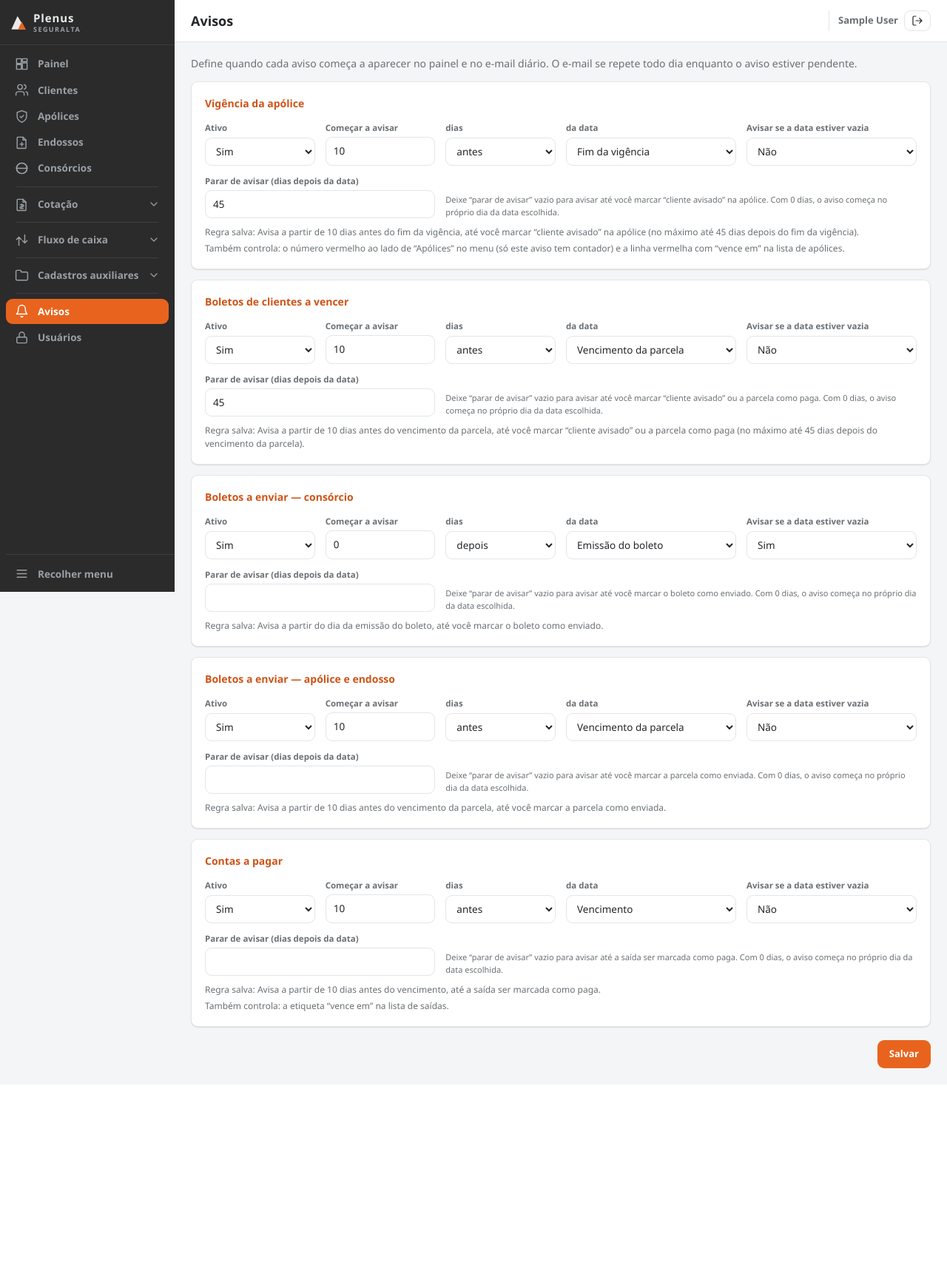
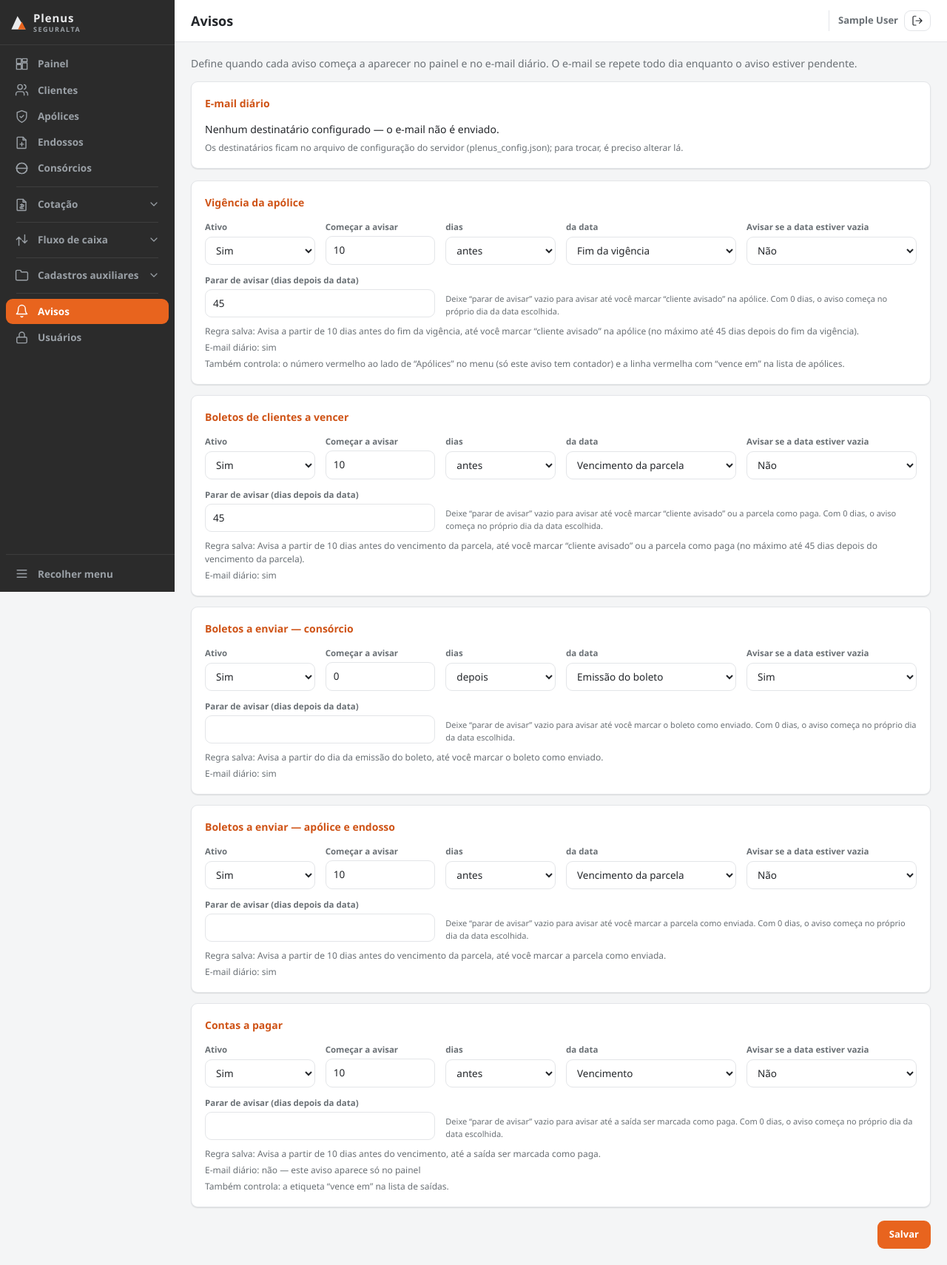
Before and after one commit to renatarisc/PlenusSeguralta, a Flask app: page /configuracoes/avisos in a window 1280 px wide. Shown: the whole page at 74% size. Before the commit the page ends 1444 px from the top, so only its background shows below. Run offline with Flask 3, Linux system fonts and the light colour scheme; the visitor is signed in with stand-in values (Sample User, id 1); data comes from the database, SQL or seed files in the repository; tables that the repository leaves empty hold one stand-in row (values such as "Sample post"); some libraries are stand-ins or nearby versions.

Commit message:
Avisos: mostra para quem vai o e-mail diário e quais avisos geram e-mail
Co-Authored-By: Claude Opus 5.5 <noreply@anthropic.com>

```diff
--- a/app.py
+++ b/app.py
@@ -20,6 +20,7 @@ import db
 import repo
 import leitura_pdf
 import cotacao_leitura_pdf
+import notificacoes
 import seguranca
 from validacao import (
     formatar_cpf, formatar_cnpj, formatar_documento, formatar_cep, formatar_telefone, validar_cliente,
@@ -350,8 +351,10 @@ def config_avisos():
         for e in erros:
             flash(e, "erro")
         regras = {**regras, **{k: {**regras[k], **v} for k, v in novas.items()}}
+    email = notificacoes.carregar_config().get("email", {})
     return render_template("config_avisos.html", ativo="config_avisos",
-                           tipos=avisos.TIPOS, regras=regras)
+                           tipos=avisos.TIPOS, regras=regras,
+                           email_ativo=bool(email.get("ativo")), email_para=email.get("para") or [])
 
 
 @app.route("/consorcios/boleto/<int:boleto_id>/enviado", methods=["POST"])
--- a/avisos.py
+++ b/avisos.py
@@ -25,6 +25,7 @@ def _consorcio_nao_enviados():
 # vencimento: chave usada p/ `dias_restantes` (o "vence em Nd" das telas)
 TIPOS = {
     "vigencia": {
+        "email": True,
         "titulo": "Vigência da apólice",
         "campos": {"vigencia_fim": ("Fim da vigência", "do fim da vigência"),
                    "vigencia_inicio": ("Início da vigência", "do início da vigência")},
@@ -36,6 +37,7 @@ TIPOS = {
         "vencimento": "vigencia_fim",
     },
     "boleto_vencer": {
+        "email": True,
         "titulo": "Boletos de clientes a vencer",
         "campos": {"data_vencimento": ("Vencimento da parcela", "do vencimento da parcela")},
         "chaves": {"data_vencimento": "data"},
@@ -45,6 +47,7 @@ TIPOS = {
         "vencimento": "data",
     },
     "boleto_enviar_consorcio": {
+        "email": True,
         "titulo": "Boletos a enviar — consórcio",
         "campos": {"data_emissao": ("Emissão do boleto", "da emissão do boleto"),
                    "data_vencimento": ("Vencimento do boleto", "do vencimento do boleto")},
@@ -54,6 +57,7 @@ TIPOS = {
         "vencimento": "data_vencimento",
     },
     "boleto_enviar_apolice": {
+        "email": True,
         "titulo": "Boletos a enviar — apólice e endosso",
         "campos": {"data_vencimento": ("Vencimento da parcela", "do vencimento da parcela")},
         "chaves": {"data_vencimento": "data"},
@@ -64,6 +68,7 @@ TIPOS = {
         "vencimento": "data",
     },
     "conta_pagar": {
+        "email": False,
         "titulo": "Contas a pagar",
         "campos": {"data_vencimento": ("Vencimento", "do vencimento")},
         "resolvido": "a saída ser marcada como paga",
--- a/templates/config_avisos.html
+++ b/templates/config_avisos.html
@@ -7,6 +7,20 @@
   Define quando cada aviso começa a aparecer no painel e no e-mail diário. O e-mail se repete
   todo dia enquanto o aviso estiver pendente.
 </p>
+<div class="cartao">
+  <h2>E-mail diário</h2>
+  {% if email_ativo and email_para %}
+  <p style="margin:0">Enviado para: <strong>{{ email_para|join(', ') }}</strong></p>
+  {% elif email_para %}
+  <p style="margin:0">O envio está <strong>desativado</strong> (nada sai, só fica registrado no log).
+    Destinatários configurados: {{ email_para|join(', ') }}</p>
+  {% else %}
+  <p style="margin:0">Nenhum destinatário configurado — o e-mail não é enviado.</p>
+  {% endif %}
+  <p style="margin:6px 0 0;font-size:12px;color:var(--texto-suave)">Os destinatários ficam no
+    arquivo de configuração do servidor (plenus_config.json); para trocar, é preciso alterar lá.</p>
+</div>
+
 
 <form class="form" method="post" novalidate>
   <input type="hidden" name="csrf_token" value="{{ csrf_token() }}">
@@ -61,6 +75,8 @@
       </div>
     </div>
     <p style="margin:10px 0 0;font-size:12px;color:var(--texto-suave)">Regra salva: {{ aviso_desc(tipo) }}</p>
+    <p style="margin:4px 0 0;font-size:12px;color:var(--texto-suave)">E-mail diário:
+      {{ 'sim' if t.email else 'não — este aviso aparece só no painel' }}</p>
     {% if t.tambem %}<p style="margin:4px 0 0;font-size:12px;color:var(--texto-suave)">Também controla: {{ t.tambem }}</p>{% endif %}
   </div>
   {% endfor %}
```
